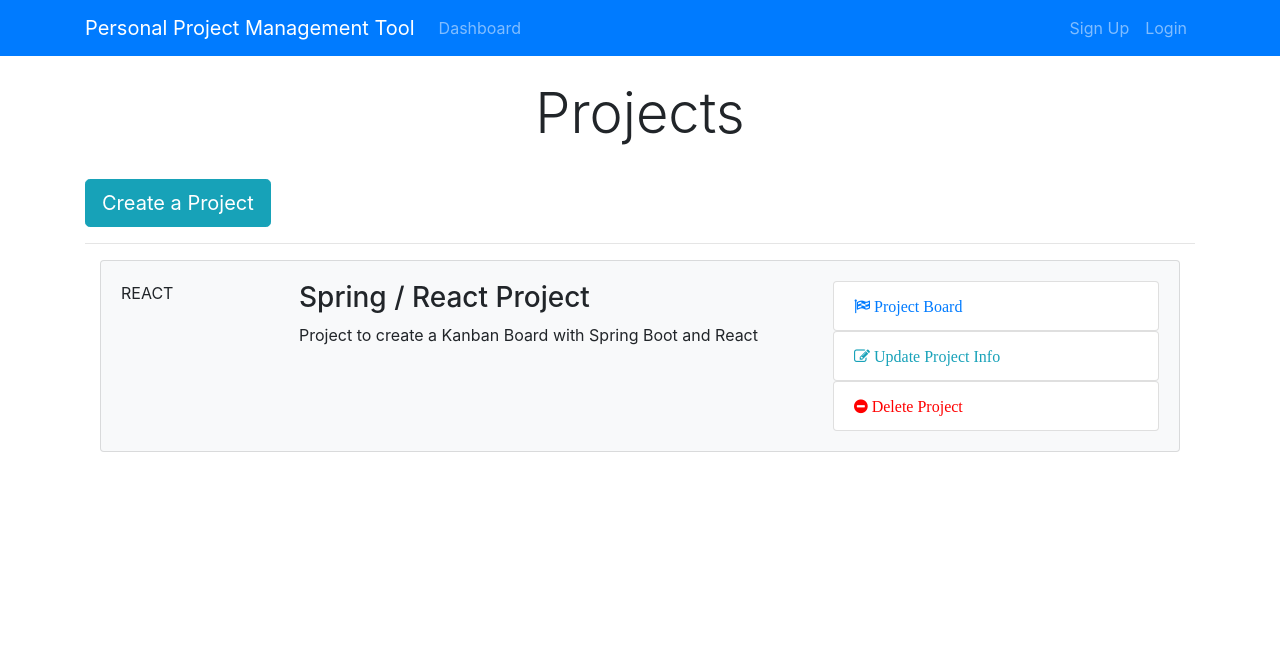
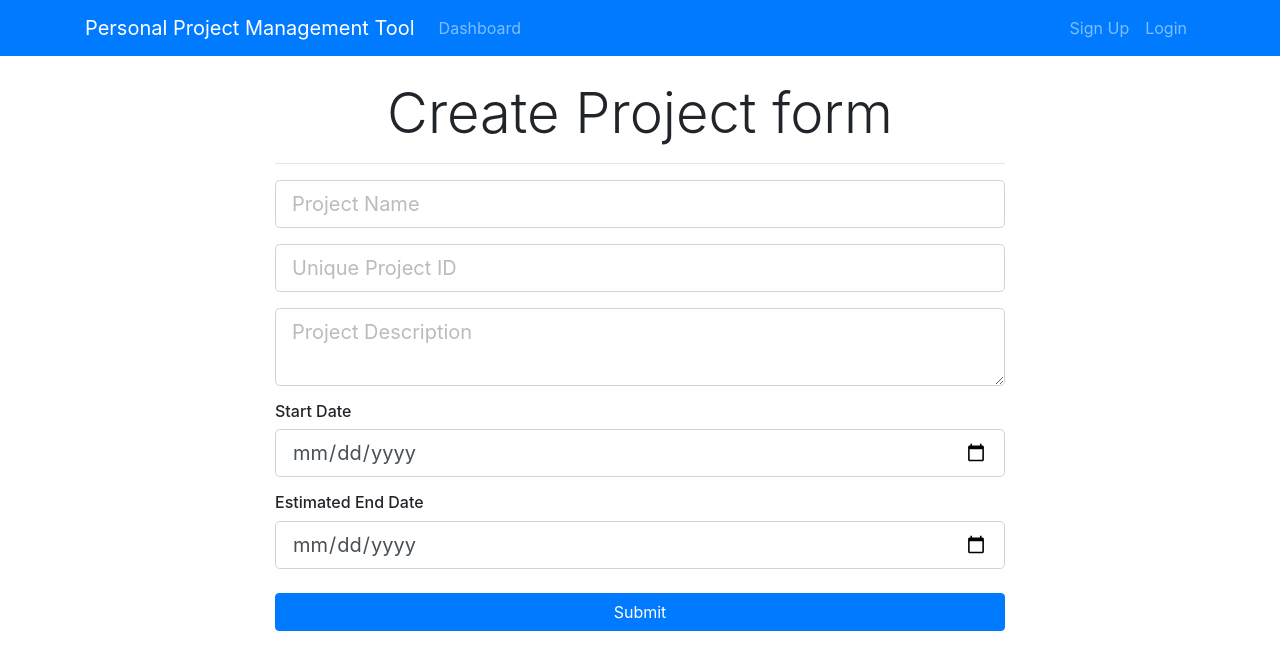
Before and after one commit to manasigore/PPMTool, a React (Create React App) app in the folder ppmtool-react-client/: page /addProject in a window 1280 px wide. Shown: the top 670 px of the page. Built offline with nearby package versions, Linux system fonts and the light colour scheme.

Commit message:
added UI to dashboard

```diff
--- a/ppmtool-react-client/package.json
+++ b/ppmtool-react-client/package.json
@@ -6,6 +6,7 @@
     "bootstrap": "^4.3.1",
     "react": "^16.10.2",
     "react-dom": "^16.10.2",
+    "react-router-dom": "^5.1.2",
     "react-scripts": "3.2.0"
   },
   "scripts": {
--- a/ppmtool-react-client/src/App.js
+++ b/ppmtool-react-client/src/App.js
@@ -1,15 +1,20 @@
 import React from 'react';
+import { BrowserRouter as Router, Route } from "react-router-dom";
 import './App.css';
 import Dashboard from './components/Dashboard';
 import Header from './components/Layout/Header';
 import "bootstrap/dist/css/bootstrap.min.css";
+import AddProject from './components/Project/AddProject';
 
 function App() {
   return (
-    <div className="App">
-      <Header />
-      <Dashboard />
-    </div>
+    <Router>
+      <div className="App">
+        <Header />
+        <Route exact path="/dashboard" component={Dashboard} />
+        <Route exact path="/addProject" component={AddProject} />
+      </div>
+    </Router>
   );
 }
 
--- a/ppmtool-react-client/src/components/Dashboard.js
+++ b/ppmtool-react-client/src/components/Dashboard.js
@@ -1,5 +1,6 @@
 import React, { Component } from 'react'
 import ProjectItem from './Project/ProjectItem';
+import CreateProjectButton from './Project/CreateProjectButton';
 
 class Dashboard extends Component {
     render() {
@@ -10,9 +11,7 @@ class Dashboard extends Component {
                         <div className="col-md-12">
                             <h1 className="display-4 text-center">Projects</h1>
                             <br />
-                            <a href="ProjectForm.html" className="btn btn-lg btn-info">
-                                Create a Project
-                            </a>
+                            <CreateProjectButton />
                             <br />
                             <hr />
                             <ProjectItem />
--- /dev/null
+++ b/ppmtool-react-client/src/components/Project/AddProject.js
@@ -0,0 +1,98 @@
+import React, { Component } from 'react'
+
+class AddProject extends Component {
+    constructor() {
+        super()
+
+        this.state = {
+            projectName: "",
+            projectIdentifier: "",
+            description: "",
+            start_date: "",
+            end_date: ""
+        };
+    }
+
+    onChange = (e) => {
+        this.setState({ [e.target.name]: e.target.value });
+    }
+
+    onSubmit = (e) => {
+        e.preventDefault();
+        const newProject = {
+            projectName: this.state.projectName,
+            projectIdentifier: this.state.projectIdentifier,
+            description: this.state.description,
+            start_date: this.state.start_date,
+            end_date: this.state.end_date
+        };
+
+        console.log(newProject);
+    }
+
+    render() {
+        return (
+            <div className="register">
+                <div className="container">
+                    <div className="row">
+                        <div className="col-md-8 m-auto">
+                            <h5 className="display-4 text-center">Create Project form</h5>
+                            <hr />
+                            <form onSubmit={this.onSubmit}>
+                                <div className="form-group">
+                                    <input type="text"
+                                        className="form-control form-control-lg "
+                                        placeholder="Project Name"
+                                        name="projectName"
+                                        value={this.state.projectName}
+                                        onChange={this.onChange}
+                                    />
+                                </div>
+                                <div className="form-group">
+                                    <input type="text"
+                                        className="form-control form-control-lg"
+                                        placeholder="Unique Project ID"
+                                        name="projectIdentifier"
+                                        value={this.state.projectIdentifier}
+                                        onChange={this.onChange}
+                                    />
+                                </div>
+                                <div className="form-group">
+                                    <textarea className="form-control form-control-lg"
+                                        placeholder="Project Description"
+                                        name="description"
+                                        value={this.state.description}
+                                        onChange={this.onChange}
+                                    ></textarea>
+                                </div>
+                                <h6>Start Date</h6>
+                                <div className="form-group">
+                                    <input type="date"
+                                        className="form-control form-control-lg"
+                                        name="start_date"
+                                        value={this.state.start_date}
+                                        onChange={this.onChange}
+                                    />
+                                </div>
+                                <h6>Estimated End Date</h6>
+                                <div className="form-group">
+                                    <input type="date"
+                                        className="form-control form-control-lg"
+                                        name="end_date"
+                                        value={this.state.end_date}
+                                        onChange={this.onChange}
+                                    />
+                                </div>
+                                <input type="submit"
+                                    className="btn btn-primary btn-block mt-4" />
+                            </form>
+                        </div>
+                    </div>
+                </div>
+            </div>
+        );
+    }
+}
+
+
+export default AddProject;
--- /dev/null
+++ b/ppmtool-react-client/src/components/Project/CreateProjectButton.js
@@ -0,0 +1,14 @@
+import React from 'react';
+import { Link } from "react-router-dom";
+
+const CreateProjectButton = () => {
+    return (
+        <>
+            <Link to="/addProject" className="btn btn-lg btn-info">
+                Create a Project
+            </Link>
+        </>
+    );
+};
+
+export default CreateProjectButton;
```
Also changed, not shown: 1 other file (tests, documents, lock files or other folders).
